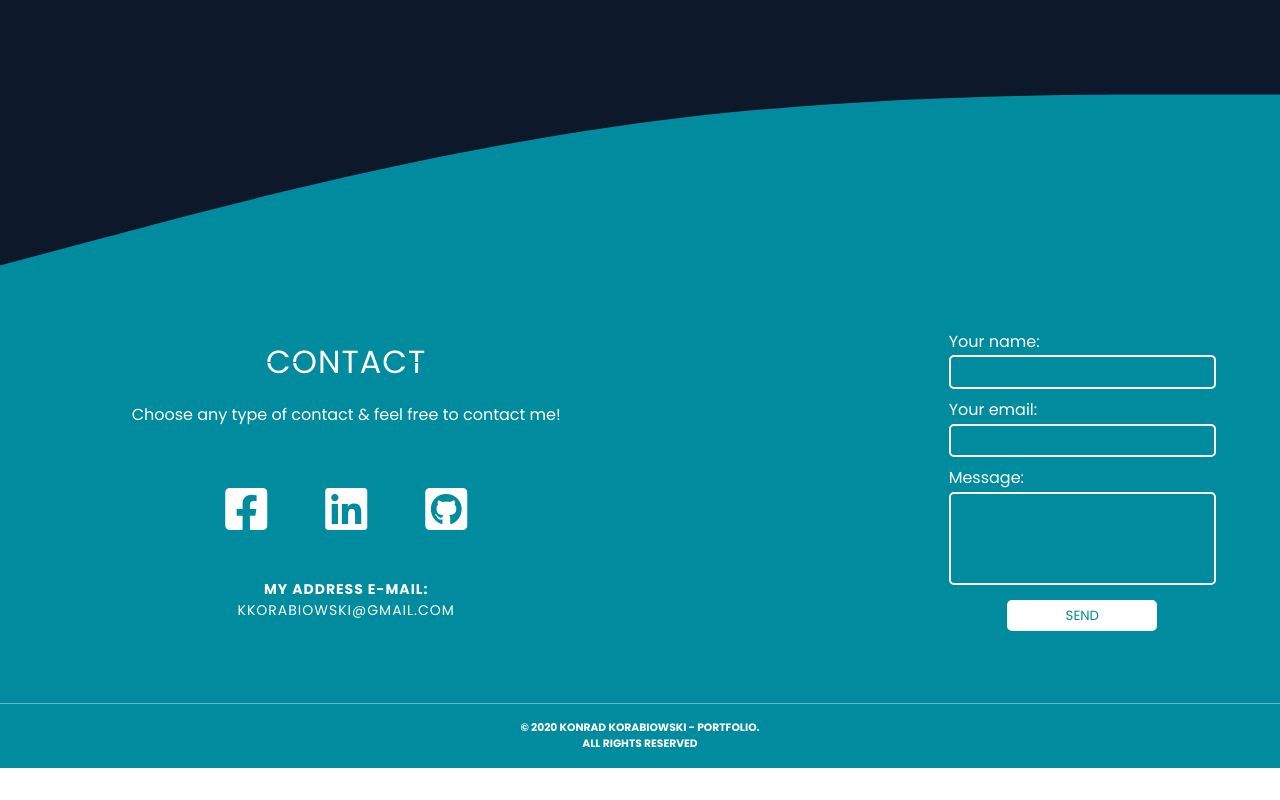
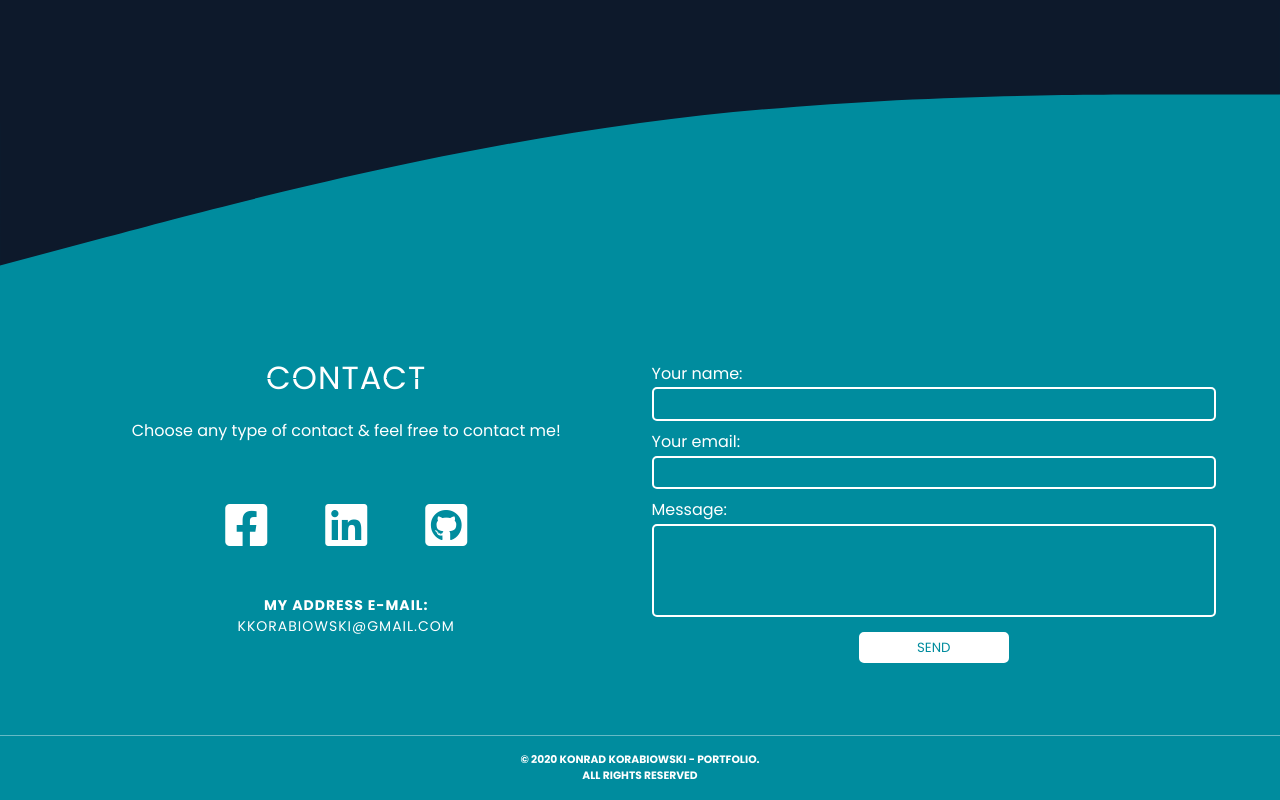
Before and after one commit to kkorab/portfolio-v2, a React (Create React App) app: page / in a window 1280 px wide. Shown: the part 4767-5567 px from the top of the page. Before the commit the page ends 5535 px from the top, so only its background shows below. Built offline with nearby package versions, Linux system fonts and the light colour scheme.

Commit message:
'correction'

```diff
--- a/src/components/ContactForm.jsx
+++ b/src/components/ContactForm.jsx
@@ -41,7 +41,7 @@ export default function ContactForm() {
                   .finally(() => actions.setSubmitting(false))
             }}
         >
-            <Form className="contact-demo" name="contact" method="POST" data-netlify-recaptcha="true" data-netlify="true">
+            <Form className="contact-form" name="contact-demo" method="POST" data-netlify-recaptcha="true" data-netlify="true">
                 <label htmlFor="firstName">Your name:</label>
                 <Field as={StyledInput} name="firstName" type="text"/>
                 <ErrorMessage component={StyledError} name="firstName"/>
```
